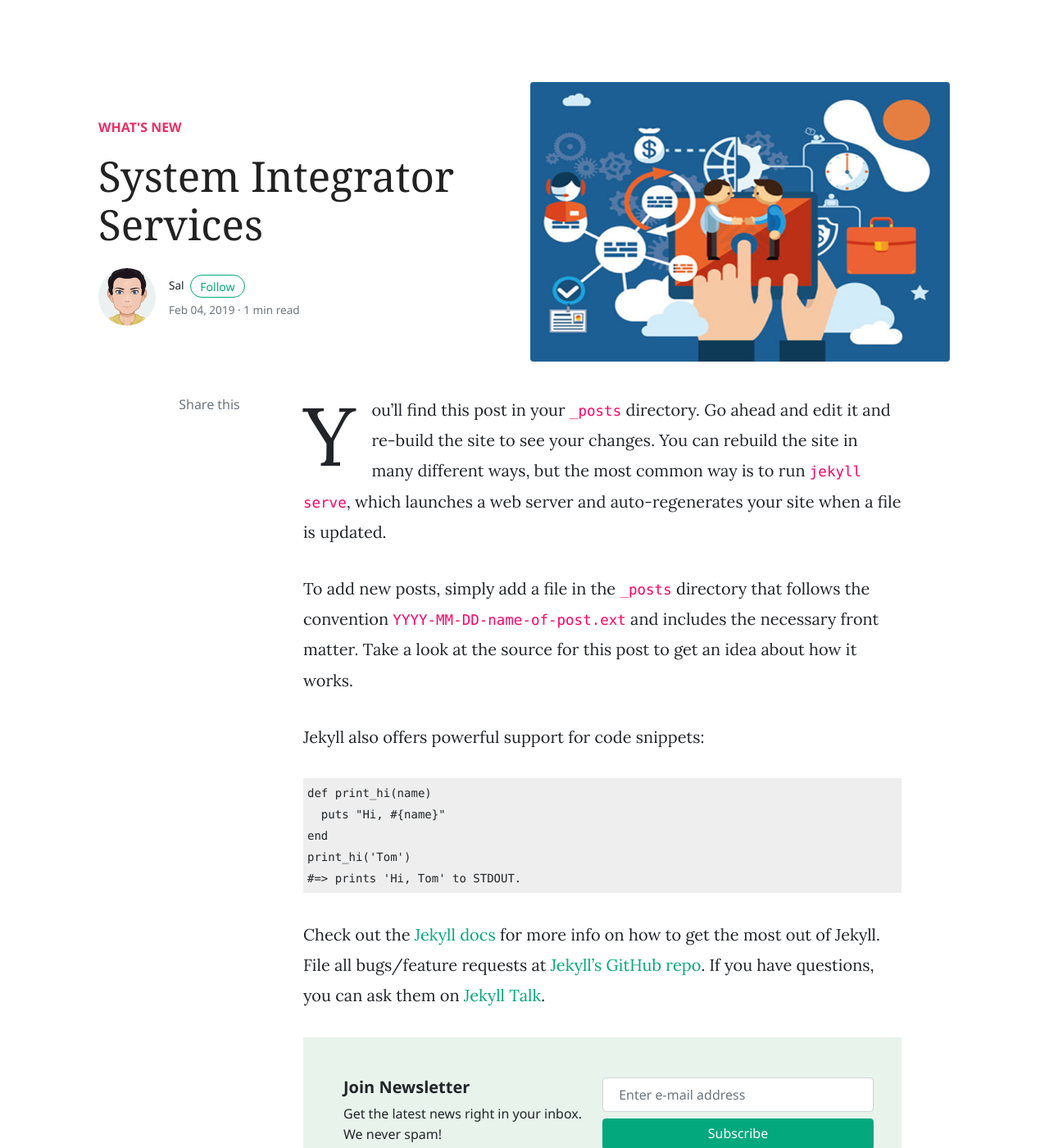
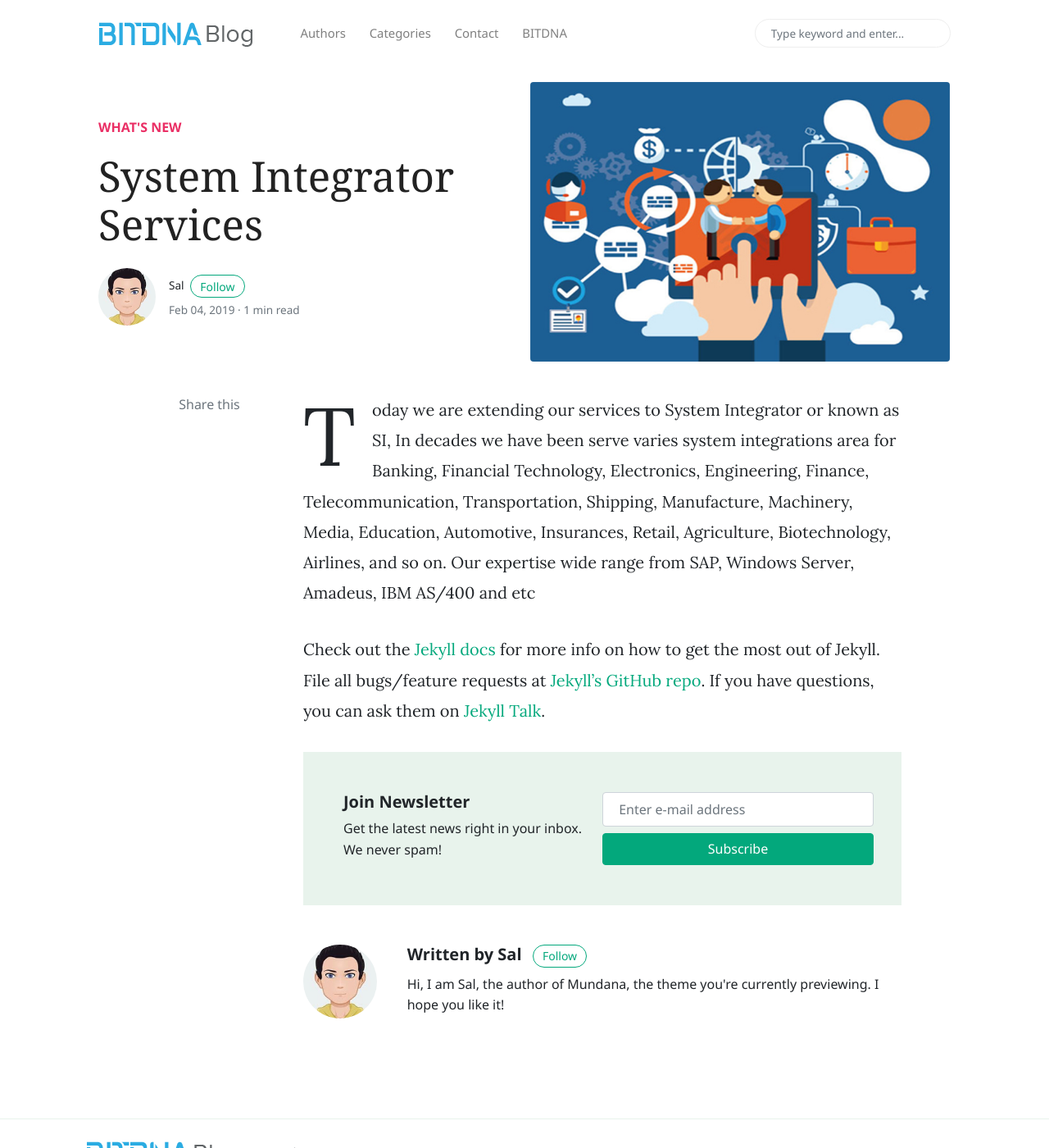
Before and after one commit to bit-dna/bitdnablog, a Jekyll site: the page built from _posts/2019-02-04-welcome-to-jekyll.markdown, in a window 1280 px wide and 1400 px high. Shown: the whole window at 82% size. Built offline with Jekyll 4.4.1, drawn with Linux system fonts in a browser that asks for light colours; nearby versions of some CDN libraries; comment, search, counter and statistics services are not loaded.

Commit message:
rename new post

```diff
--- a/_posts/2019-02-04-welcome-to-jekyll.markdown
+++ b/_posts/2019-02-04-welcome-to-jekyll.markdown
@@ -4,19 +4,7 @@ title:  "System Integrator Services"
 categories: [ What's New ]
 image: assets/images/img/system-integrator.jpg
 ---
-You’ll find this post in your `_posts` directory. Go ahead and edit it and re-build the site to see your changes. You can rebuild the site in many different ways, but the most common way is to run `jekyll serve`, which launches a web server and auto-regenerates your site when a file is updated.
-
-To add new posts, simply add a file in the `_posts` directory that follows the convention `YYYY-MM-DD-name-of-post.ext` and includes the necessary front matter. Take a look at the source for this post to get an idea about how it works.
-
-Jekyll also offers powerful support for code snippets:
-
-{% highlight ruby %}
-def print_hi(name)
-  puts "Hi, #{name}"
-end
-print_hi('Tom')
-#=> prints 'Hi, Tom' to STDOUT.
-{% endhighlight %}
+Today we are extending our services to System Integrator or known as SI, In decades we have been serve varies system integrations area for Banking, Financial Technology, Electronics, Engineering, Finance, Telecommunication, Transportation, Shipping, Manufacture, Machinery, Media, Education, Automotive, Insurances, Retail, Agriculture, Biotechnology, Airlines, and so on. Our expertise wide range from SAP, Windows Server, Amadeus, IBM AS/400 and etc
 
 Check out the [Jekyll docs][jekyll-docs] for more info on how to get the most out of Jekyll. File all bugs/feature requests at [Jekyll’s GitHub repo][jekyll-gh]. If you have questions, you can ask them on [Jekyll Talk][jekyll-talk].
 
```
